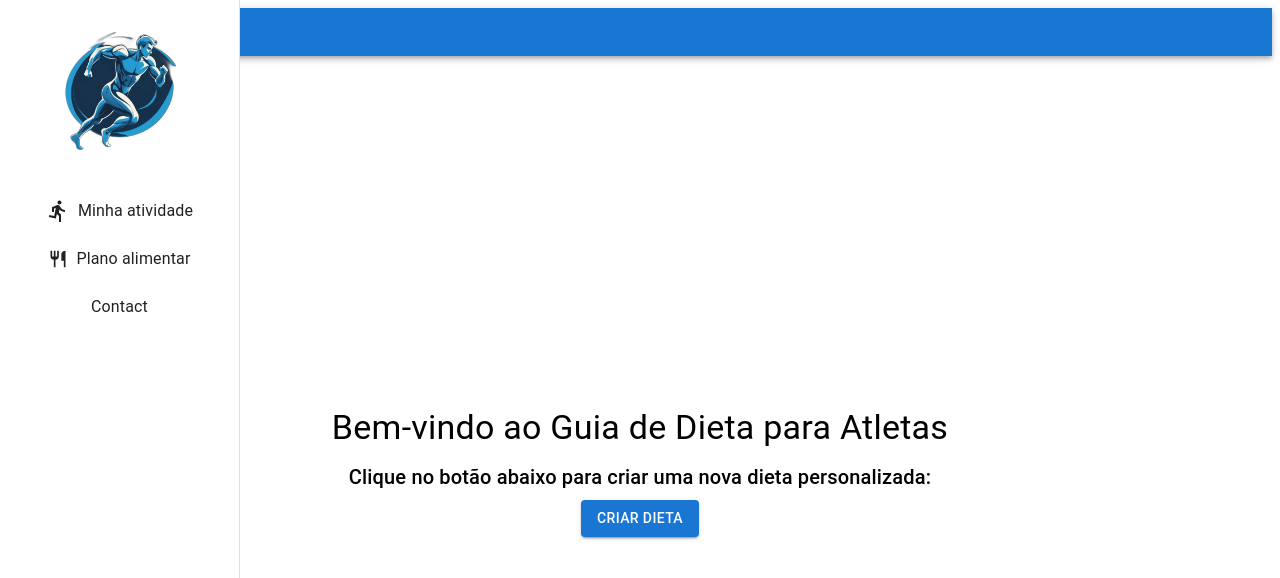
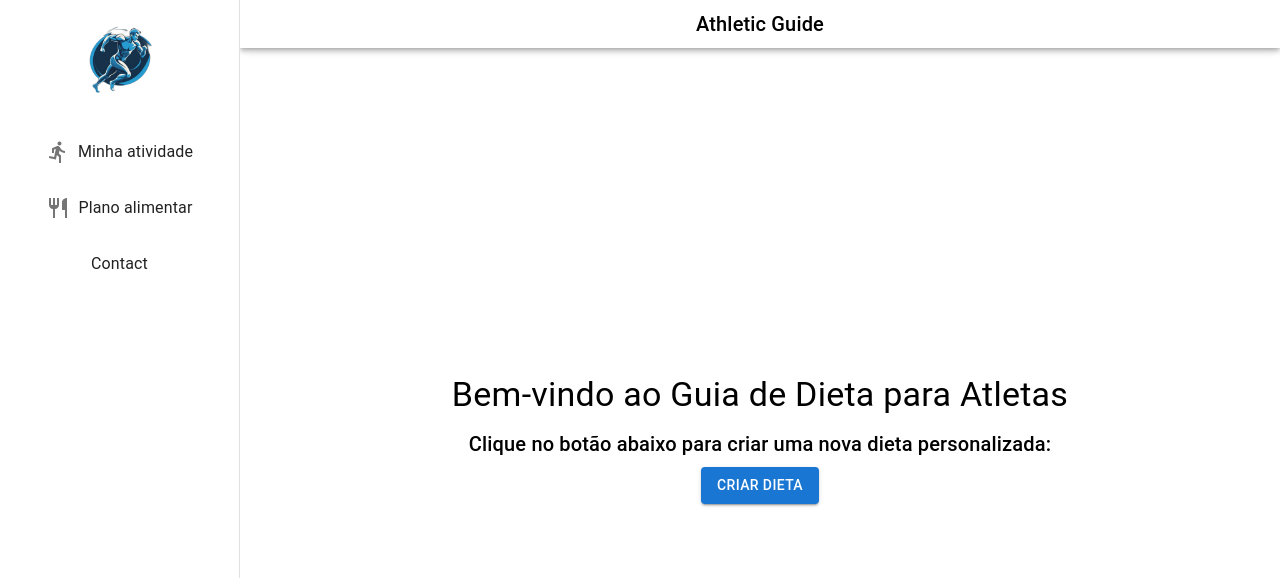
Before and after one commit to thiagoclopes/Athletic-Guide, a React app in the folder src/: page / in a window 1280 px wide. Shown: the top 578 px of the page. Built offline with nearby package versions, Linux system fonts and the light colour scheme; the HTML template or start-up script is replaced by a standard one.

Commit message:
updating layout

```diff
--- a/src/App.tsx
+++ b/src/App.tsx
@@ -7,10 +7,14 @@ import { SideBar } from "./components/drawer";
 export function App() {
 
   return (
-    <div className="App" style={{ padding: '0px', fontFamily: 'Arial, sans-serif' }}>
+    <div className="App" style={{ display: 'flex', height: '100vh' }}>
       <SideBar />
-      <Header />
-      <RouterProvider router={router} />
+      <div style={{flex: 1, display: 'flex', flexDirection: 'column' }}>
+        <Header />
+        <div style={{ flex: 1, overflow: 'auto', padding: '15px' }}>
+          <RouterProvider router={router} />
+        </div>
+      </div>
     </div>
   );
 }
--- a/src/components/drawer.tsx
+++ b/src/components/drawer.tsx
@@ -1,11 +1,10 @@
-import {Box, Drawer, List, ListItemButton, ListItemText } from '@mui/material';
+import {Drawer, List, ListItemButton, ListItemIcon, ListItemText } from '@mui/material';
 import logo from "../assets/logo.png"
 import DirectionsRunOutlinedIcon from '@mui/icons-material/DirectionsRunOutlined';
 import RestaurantOutlinedIcon from '@mui/icons-material/RestaurantOutlined';
 
 export function SideBar(){
   return (
-        <>
     <Drawer
       variant="permanent"
       sx={{
@@ -14,37 +13,32 @@ export function SideBar(){
         '& .MuiDrawer-paper': {
           width: 240,
           boxSizing: 'border-box',
+          position: 'fixed',
+          height: '100%',
         },
       }}
     >
-        <Box sx={{ display: 'flex', justifyContent: 'center', width: '100%', mb: 2 }}>
-          <img
-            src={logo}
-            alt="Logo"
-            style={{
-            maxWidth: '60%',
-            height: 'auto',
-            marginTop: 20
-          }}
-          />
-        </Box>
-        <Box sx={{ width: '100%', flexGrow: 1 }}>
+      <div style={{ display: 'flex', justifyContent: 'center', padding: '20px 0' }}>
+        <img src={logo} alt="Logo" style={{ height: 80 }} />
+      </div>
       <List sx={{ width: '100%', display: 'flex', flexDirection: 'column', alignItems: 'center' }}>
-            <ListItemButton sx={{ display: 'flex', alignItems: 'center', padding: 1 }}>
-                <DirectionsRunOutlinedIcon sx={{  width: 24, height: 24, marginRight: 1 }}/>
+        <ListItemButton sx={{ display: 'flex', alignItems: 'center', width: 'auto', marginBottom: 1 }}>
+          <ListItemIcon sx={{ minWidth: 'unset', marginRight: 1 }}>
+            <DirectionsRunOutlinedIcon />
+          </ListItemIcon>
           <ListItemText primary="Minha atividade" />
         </ListItemButton>
-            <ListItemButton sx={{ display: 'flex', alignItems: 'center', padding: 1 }}>
-                <RestaurantOutlinedIcon sx={{  width: 20, height: 20, marginRight: 1 }}/>
+        <ListItemButton sx={{ display: 'flex', alignItems: 'center', width: 'auto', marginBottom: 1 }}>
+          <ListItemIcon sx={{ minWidth: 'unset', marginRight: 1 }}>
+            <RestaurantOutlinedIcon />
+          </ListItemIcon>
           <ListItemText primary="Plano alimentar" />
         </ListItemButton>
-            <ListItemButton sx={{ display: 'flex', alignItems: 'center', padding: 1 }}>
+        <ListItemButton sx={{ display: 'flex', alignItems: 'center', width: 'auto', marginBottom: 1 }}>
           <ListItemText primary="Contact" />
         </ListItemButton>
         {/* Adicione mais itens de menu aqui */}
       </List>
-        </Box>
     </Drawer>
-      </>
-    )
+  );
 }
--- a/src/components/header.tsx
+++ b/src/components/header.tsx
@@ -1,19 +1,14 @@
-import { AppBar, IconButton, Toolbar } from "@mui/material"
+import { AppBar, Toolbar, Typography } from "@mui/material"
 
-import MenuIcon from '@mui/icons-material/Menu';
 
 export function Header() {
     return (
-      <>
-        <AppBar position="static">
-          <Toolbar variant="dense" sx={{ display: 'flex', justifyContent: 'space-between', alignItems: 'center' }}>
-            <IconButton edge="start" color="inherit" aria-label="menu" sx={{ position: 'absolute', left: 20 }}>
-             <MenuIcon />
-            </IconButton>
-
-          </Toolbar>
-        </AppBar>
-
-      </>
+      <AppBar position="fixed" sx={{ width: `calc(100% - 240px)`, marginLeft: 240 , backgroundColor: '#ffffff', color: '#000000'}}>
+        <Toolbar variant="dense" sx={{ display: 'flex', justifyContent: 'center', position: 'relative' }}>
+          <Typography variant="h6" color="inherit" >
+            Athletic Guide
+          </Typography>
+        </Toolbar>
+      </AppBar>
     )
   }
```
Lines whose indentation alone changed are shown as unchanged.
